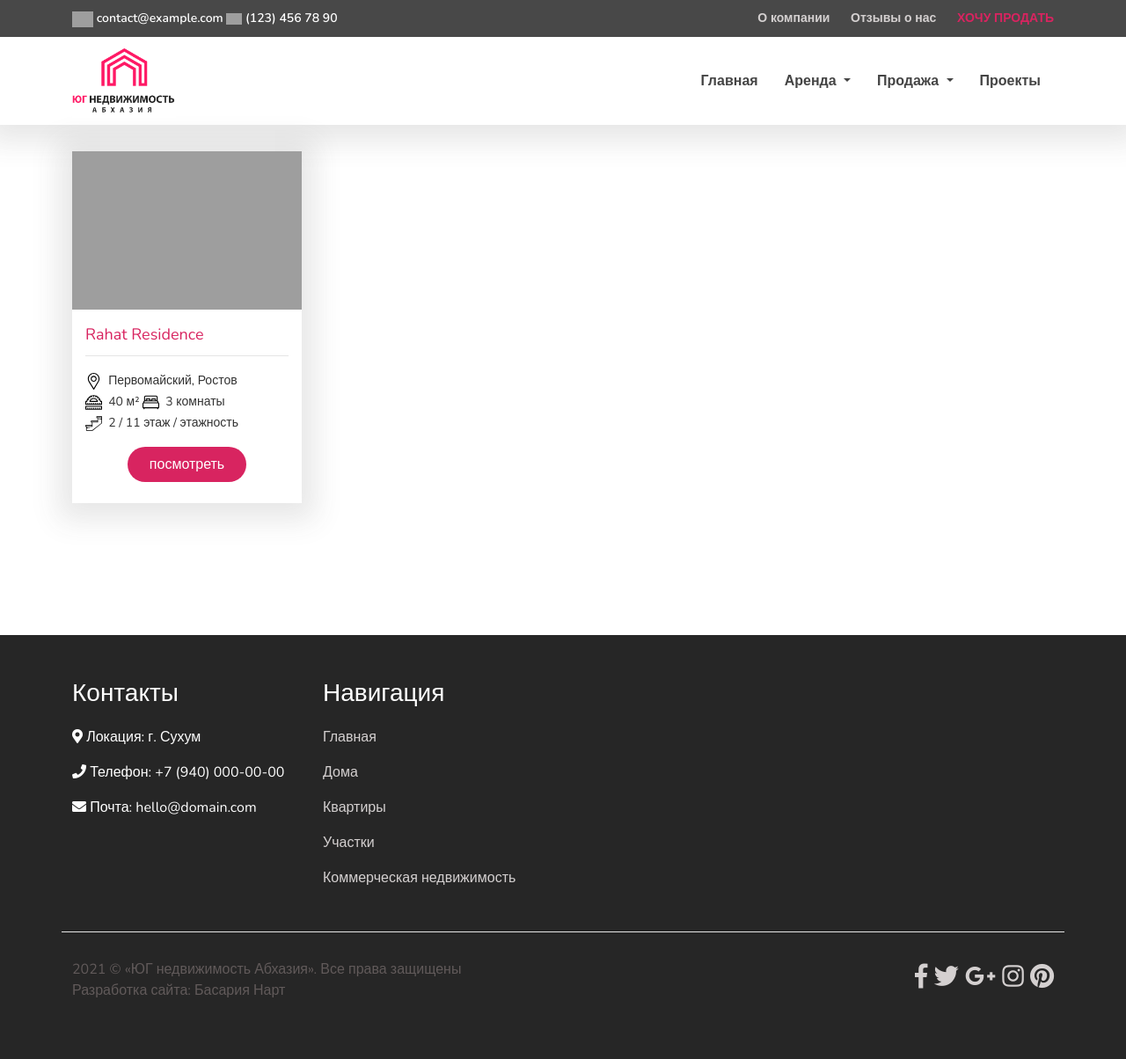
After one commit to edzen12/AbhazRealDom, a Django app: page /kv-page/ in a window 1280 px wide. The commit adds this page. Shown: the whole page at 88% size. Run offline with Django 3.2, Linux system fonts and the light colour scheme; data comes from the database, SQL or seed files in the repository; some libraries are stand-ins or nearby versions; grey boxes are pictures that could not be loaded.

Commit message:
fix all bag, add content, END

```diff
--- a/main/urls.py
+++ b/main/urls.py
@@ -4,7 +4,10 @@ from django.urls import path
 
 from .views import (
     index, reviews, about, projects,
-    ReviewsDetailView, PostRentSaleDetailView
+    ReviewsDetailView, PostRentSaleDetailView,
+    arenda_dom_page, arenda_kv_page, arenda_uchactky_page, arenda_com_ned_page,
+    sale_dom_page, sale_kv_page, sale_uchactky_page, sale_com_ned_page,
+    dom_page, kv_page, uchactky_page, com_ned_page,
 )
 
 urlpatterns = [
@@ -12,6 +15,22 @@ urlpatterns = [
     path('about/', about, name='about'),
     path('projects/', projects, name='projects'),
     path('reviews/', reviews, name='reviews'),
+
+    path('arenda-dom-page/', arenda_dom_page, name='arenda_dom_page'),
+    path('arenda-kv-page/', arenda_kv_page, name='arenda_kv_page'),
+    path('arenda-uchactky-page/', arenda_uchactky_page, name='arenda_uchactky_page'),
+    path('arenda-comned-page/', arenda_com_ned_page, name='arenda_com_ned_page'),
+
+    path('sale-dom-page/', sale_dom_page, name='sale_dom_page'),
+    path('sale-kv-page/', sale_kv_page, name='sale_kv_page'),
+    path('sale-uchactky-page/', sale_uchactky_page, name='sale_uchactky_page'),
+    path('sale-comned-page/', sale_com_ned_page, name='sale_com_ned_page'),
+
+    path('dom-page/', dom_page, name='dom_page'),
+    path('kv-page/', kv_page, name='kv_page'),
+    path('uchactky-page/', uchactky_page, name='uchactky_page'),
+    path('comned-page/', com_ned_page, name='com_ned_page'),
+
     path('reviews/<slug:slug>/', ReviewsDetailView.as_view(), name="reviews_detail"),
     path('postrentsale/<slug:slug>/', PostRentSaleDetailView.as_view(), name="postrentsale_detail"),
 ]
--- a/main/views.py
+++ b/main/views.py
@@ -7,7 +7,7 @@ from .models import (
 )
 
 
-
+# Фильтр и Главная страница
 def index(request):
 
     filter_city = request.GET.get("city")
@@ -80,58 +80,163 @@ def index(request):
     else:
         city = City.objects.all()
         rent_sale = RentSale.objects.all()
-        postrentsale = PostRentSale.objects.all()
+        postrentsale = PostRentSale.objects.all().order_by('-id')[:4]
         type_property = TypeProperty.objects.all()
 
     page="home"
     return render(request, 'index.html', locals())
 
 
+# Отдельная страница Поста
 class PostRentSaleDetailView(View):
     def get(self, request, slug):
         postrentsale = PostRentSale.objects.get(slug=slug)
-        type_property = TypeProperty.objects.all()
         imageshots = ImageShots.objects.all()
         rentsale = PostRentSale.objects.all().order_by('?')[:4]
         context = {
             'postrentsale': postrentsale,
             'rentsale': rentsale,
-            'type_property': type_property,
             'imageshots': imageshots
         }
         return render(request, "pages/postrentsale_detail.html", context)
 
 
+# Аренда - Дома
+def arenda_dom_page(request):
+    postrentsale = PostRentSale.objects.filter(type_property='1', rent_sale='1').order_by('-id')
+    context = {
+        'postrentsale': postrentsale
+    }
+    return render(request, 'objpage.html', context)
+
+
+# Аренда - Квартиры
+def arenda_kv_page(request):
+    postrentsale = PostRentSale.objects.filter(type_property='2', rent_sale='1').order_by('-id')
+    context = {
+        'postrentsale': postrentsale
+    }
+    return render(request, 'objpage.html', context)
+
+
+# Аренда - Участки
+def arenda_uchactky_page(request):
+    postrentsale = PostRentSale.objects.filter(type_property='3', rent_sale='1').order_by('-id')
+    context = {
+        'postrentsale': postrentsale
+    }
+    return render(request, 'objpage.html', context)
+
+
+# Аренда - Коммерческая недвижимость
+def arenda_com_ned_page(request):
+    postrentsale = PostRentSale.objects.filter(type_property='4', rent_sale='1').order_by('-id')
+    context = {
+        'postrentsale': postrentsale
+    }
+    return render(request, 'objpage.html', context)
+
+
+# Продажа - Дома
+def sale_dom_page(request):
+    postrentsale = PostRentSale.objects.filter(type_property='1', rent_sale='2').order_by('-id')
+    context = {
+        'postrentsale': postrentsale
+    }
+    return render(request, 'objpage.html', context)
+
+
+# Продажа - Квартиры
+def sale_kv_page(request):
+    postrentsale = PostRentSale.objects.filter(type_property='2', rent_sale='2').order_by('-id')
+    context = {
+        'postrentsale': postrentsale
+    }
+    return render(request, 'objpage.html', context)
+
+
+# Продажа - Участки
+def sale_uchactky_page(request):
+    postrentsale = PostRentSale.objects.filter(type_property='3', rent_sale='2').order_by('-id')
+    context = {
+        'postrentsale': postrentsale
+    }
+    return render(request, 'objpage.html', context)
+
+
+# Продажа - Коммерческая недвижимость
+def sale_com_ned_page(request):
+    postrentsale = PostRentSale.objects.filter(type_property='4', rent_sale='2').order_by('-id')
+    context = {
+        'postrentsale': postrentsale
+    }
+    return render(request, 'objpage.html', context)
+
+
+# Дома
+def dom_page(request):
+    postrentsale = PostRentSale.objects.filter(type_property='1').order_by('-id')
+    context = {
+        'postrentsale': postrentsale
+    }
+    return render(request, 'objpage_all.html', context)
+
+
+# Квартиры
+def kv_page(request):
+    postrentsale = PostRentSale.objects.filter(type_property='2').order_by('-id')
+    context = {
+        'postrentsale': postrentsale
+    }
+    return render(request, 'objpage_all.html', context)
+
+
+# Участки
+def uchactky_page(request):
+    postrentsale = PostRentSale.objects.filter(type_property='3').order_by('-id')
+    context = {
+        'postrentsale': postrentsale
+    }
+    return render(request, 'objpage_all.html', context)
+
+
+# Коммерческая недвижимость
+def com_ned_page(request):
+    postrentsale = PostRentSale.objects.filter(type_property='4').order_by('-id')
+    context = {
+        'postrentsale': postrentsale
+    }
+    return render(request, 'objpage_all.html', context)
+
+
+# Отзывы
 def reviews(request):
     reviews = Reviews.objects.all()
-    type_property = TypeProperty.objects.all()
     context = {
         'reviews': reviews,
-        'type_property': type_property
     }
     page="reviews"
     return render(request, 'pages/reviews.html', context)
 
 
+# ОТдельная стр Отзывов
 class ReviewsDetailView(View):
     def get(self, request, slug):
         reviews = Reviews.objects.get(slug=slug)
-        type_property = TypeProperty.objects.all()
         context = {
             'reviews': reviews,
-            'type_property': type_property
         }
         page="reviews"
         return render(request, "pages/reviews_detail.html", context)
 
 
+# О компании
 def about(request):
     page="about"
-    type_property = TypeProperty.objects.all()
-    return render(request, 'pages/about.html', {'type_property': type_property})
+    return render(request, 'pages/about.html')
 
 
+# Проекты
 def projects(request):
     page="projects"
-    type_property = TypeProperty.objects.all()
-    return render(request, 'pages/projects.html', {'type_property': type_property})
+    return render(request, 'pages/projects.html')
--- a/templates/footer.html
+++ b/templates/footer.html
@@ -11,10 +11,10 @@
                 <div class="col-md-3">
                     <h3>Навигация</h3>
                     <p><a href="{% url 'index' %}">Главная</a></p>
-                    <p><a href="#">Дома</a></p>
-                    <p><a href="#">Квартиры</a></p>
-                    <p><a href="#">Участки</a></p>
-                    <p><a href="#">Коммерческая недвижимость</a></p>
+                    <p><a href="{% url 'dom_page' %}">Дома </a></p>
+                    <p><a href="{% url 'kv_page' %}">Квартиры</a></p>
+                    <p><a href="{% url 'uchactky_page' %}">Участки</a></p>
+                    <p><a href="{% url 'com_ned_page' %}">Коммерческая недвижимость</a></p>
                 </div>
                 <div class="col-md-6">
                     <div style="position:relative;overflow:hidden;">
--- a/templates/header.html
+++ b/templates/header.html
@@ -61,11 +61,19 @@
                             </a>
                             <ul class="dropdown-menu" aria-labelledby="navbarDropdown">
 
-                                {% for e in type_property %}
                                 <li class="active">
-                                    <a class="dropdown-item" href="#">{{e.title}}</a>
+                                    <a class="dropdown-item" href="{% url 'arenda_dom_page' %}">Дома </a>
                                 </li>
-                                {% endfor %}
+                                <li class="active">
+                                    <a class="dropdown-item" href="{% url 'arenda_kv_page' %}">Квартиры </a>
+                                </li>
+                                <li class="active">
+                                    <a class="dropdown-item" href="{% url 'arenda_uchactky_page' %}">Участки </a>
+                                </li>
+                                <li class="active">
+                                    <a class="dropdown-item" href="{% url 'arenda_com_ned_page' %}">Коммерческая недвижимость </a>
+                                </li>
+
                             </ul>
                         </li>
                         <li class="dropdown">
@@ -73,11 +81,20 @@
                                 Продажа
                             </a>
                             <ul class="dropdown-menu" aria-labelledby="navbarDropdown">
-                                {% for e in type_property %}
+
                                 <li class="active">
-                                    <a class="dropdown-item" href="#">{{e.title}}</a>
+                                    <a class="dropdown-item" href="{% url 'sale_dom_page' %}">Дома </a>
                                 </li>
-                                {% endfor %}
+                                <li class="active">
+                                    <a class="dropdown-item" href="{% url 'sale_kv_page' %}">Квартиры </a>
+                                </li>
+                                <li class="active">
+                                    <a class="dropdown-item" href="{% url 'sale_uchactky_page' %}">Участки </a>
+                                </li>
+                                <li class="active">
+                                    <a class="dropdown-item" href="{% url 'sale_com_ned_page' %}">Коммерческая недвижимость </a>
+                                </li>
+
                             </ul>
                         </li>
                         <li {% if request.get_full_path == '/projects/' %} class="active" {% endif %}>
--- /dev/null
+++ b/templates/objpage_all.html
@@ -0,0 +1,52 @@
+{% extends 'homebase.html' %}
+{% load static %}
+
+{% block content %}
+
+<!-- Вывод после фильтра START -->
+<section class="objects">
+    <div id='container' class="container">
+        <div class="row">
+
+            <!-- цикл START -->
+            {% for el in postrentsale %}
+            <div class="col-md-3 col-lg-3 col-12">
+                <div class="objects__content">
+                    <img src="{{el.image.url}}" class="img-fluid" style="height: 180px; object-fit: cover;">
+                    <div class="objects__content-info">
+                        <span class="objects__name">{{el.title}}</span>
+                        <img class="objects__location-img" src="{% static 'img/placeholder.svg' %}">
+                        <span class="objects__location">
+                            {{el.region}}, {{el.city}}
+                        </span>
+                    </div>
+                    <div class="objects__content-info">
+                        <img class="objects__location-img" src="{% static 'img/ruler.svg' %}">
+                        <span class="objects__location">
+                            {{el.areas}} м²
+                        </span>
+                        <img class="objects__location-img" src="{% static 'img/double-bed.svg' %}">
+                        <span class="objects__location">
+                            {{el.rooms}} комнаты
+                        </span>
+                    </div>
+                    <div class="objects__content-info">
+                        <img class="objects__location-img" src="{% static 'img/stairs.svg' %}">
+                        <span class="objects__location">
+                            {{el.floors}} этаж / этажность
+                        </span>
+                    </div>
+                    <div class="text-center pb-4 pt-3">
+                        <a href="{{el.get_absolute_url}}" class="btn__class">посмотреть</a>
+                    </div>
+                </div>
+            </div>
+            {% endfor %}
+            <!-- цикл START -->
+
+        </div>
+    </div>
+</section>
+
+
+{% endblock content %}
```
Also changed, not shown: main.json (+1 -1 lines), templates/objpage.html (added, +52 -0 lines).
